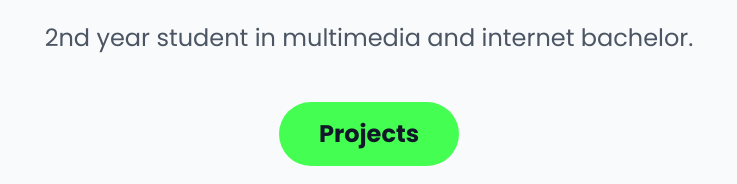
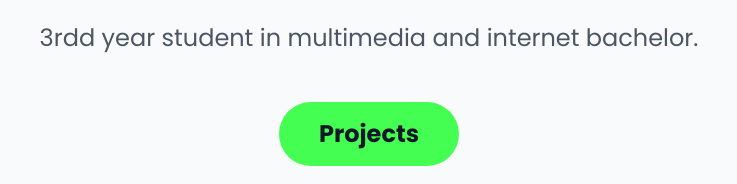
Before and after one commit to mehloulhanna/portfolio, a plain HTML site: page index.html in a window 1280 px wide. Shown: the part 518-702 px from the top of the page, 271-1008 px from the left. Drawn offline with nearby package versions, Linux system fonts and the light colour scheme.

Commit message:
Update index.html

```diff
--- a/index.html
+++ b/index.html
@@ -51,7 +51,7 @@
                 Hanna <span class="text-neon-green">Mehloul</span>
             </p>
             <p class="text-xl md:text-2xl mt-8 max-w-2xl text-gray-600 animate-on-scroll anim-fadeIn is-visible" style="--anim-delay: 0.5s;">
-                2nd year student in multimedia and internet bachelor.
+                3rdd year student in multimedia and internet bachelor.
             </p>
             <a href="#projets" class="mt-12 bg-neon-green text-gray-900 px-10 py-4 rounded-full text-2xl font-bold
                        transform transition-all duration-300
```
